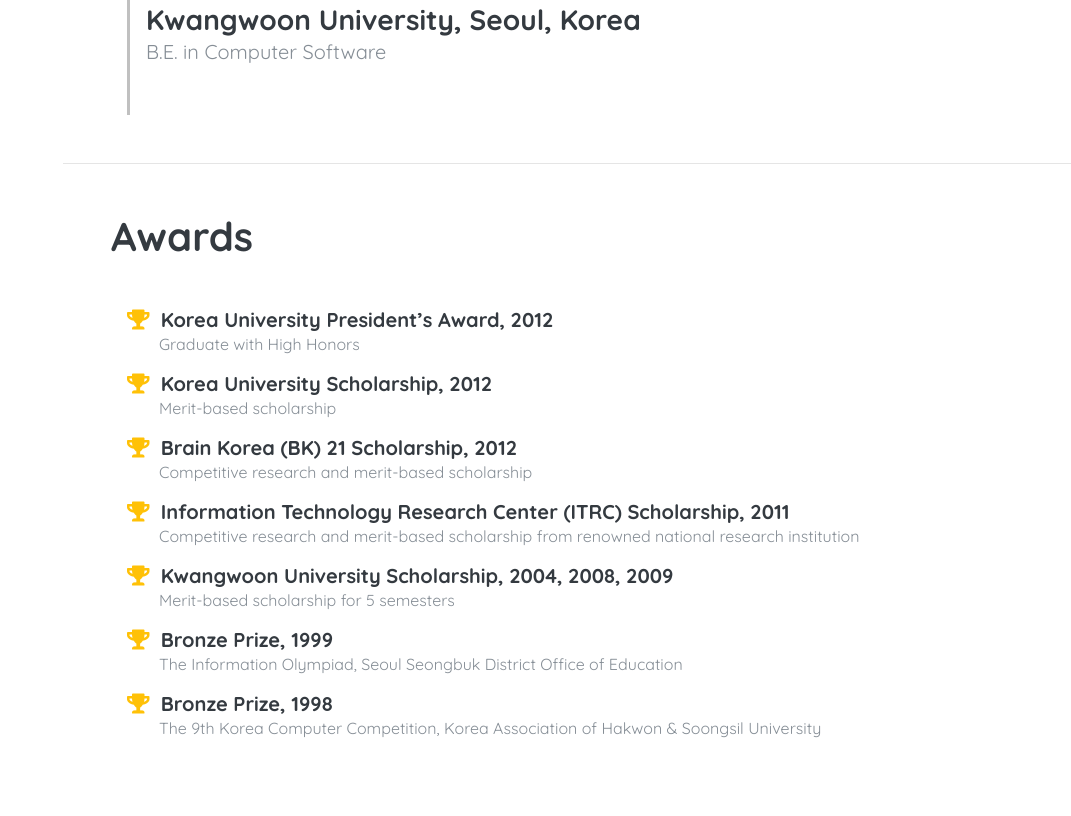
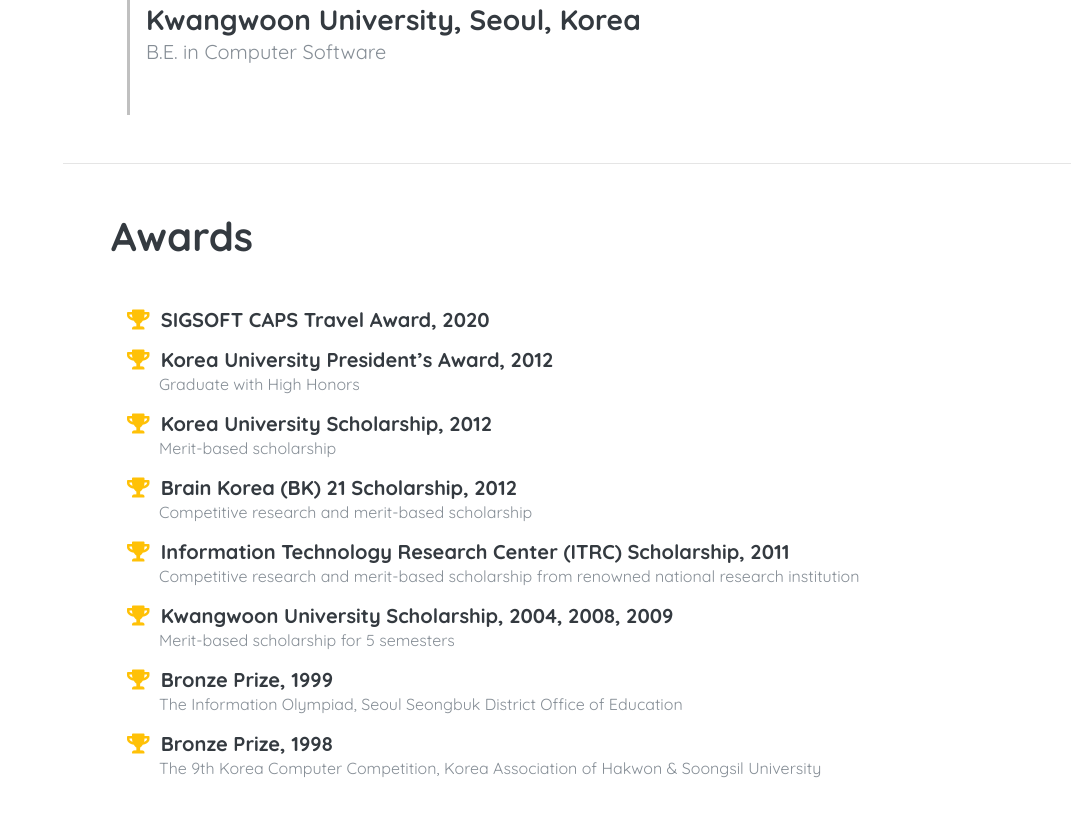
Before and after one commit to yirugi/yirugi.github.io, a plain HTML site: page index.html in a window 1280 px wide. Shown: the part 5090-5906 px from the top of the page, without its empty margins (209-1280 px from the left). Drawn offline with nearby package versions, Linux system fonts and the light colour scheme.

Commit message:
Update index.html

```diff
--- a/index.html
+++ b/index.html
@@ -431,6 +431,9 @@
       <div class="w-100">
         <h2 class="mb-5">Awards</h2>
         <div class="awards-item">
+          <h4 class="mb-0"><i class="fa fa-trophy text-warning"></i>&nbsp;&nbsp;SIGSOFT CAPS Travel Award, 2020</h4>
+        </div>
+        <div class="awards-item">
           <h4 class="mb-0"><i class="fa fa-trophy text-warning"></i>&nbsp;&nbsp;Korea University President’s Award, 2012</h4>
           <span>Graduate with High Honors</span>
         </div>
```
